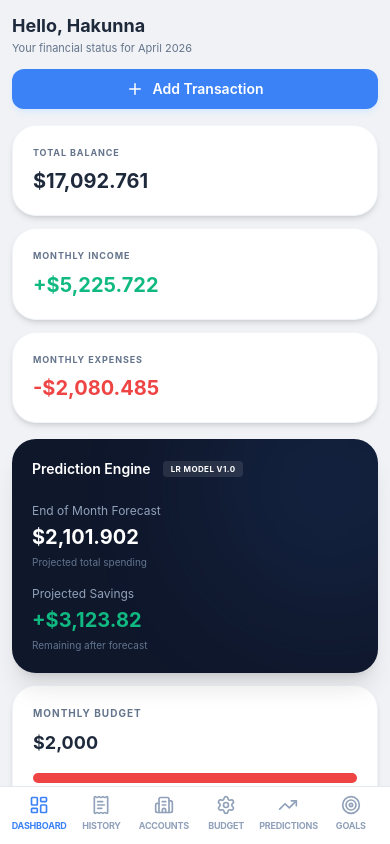
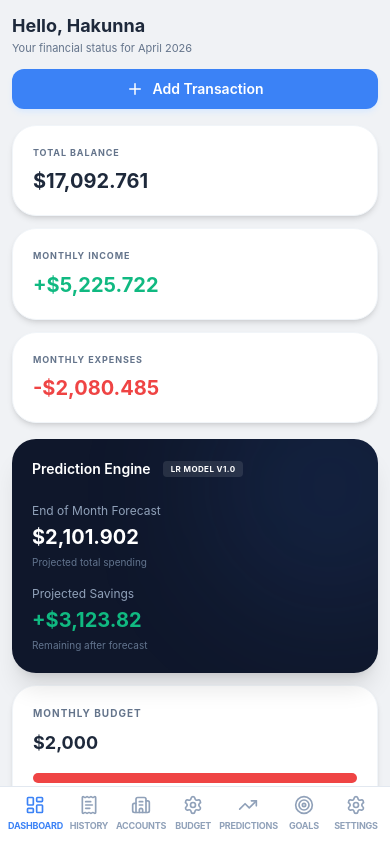
Before and after one commit to hakunnna2/tracker-money, a React (Vite) app: page / in a window 390 px wide. Shown: the top 844 px of the page. Built offline with nearby package versions, Linux system fonts and the light colour scheme.

Commit message:
Show Settings tab in mobile navigation

```diff
--- a/src/App.tsx
+++ b/src/App.tsx
@@ -509,6 +509,7 @@ export default function App() {
           { id: 'Budget', icon: Settings },
           { id: 'Predictions', icon: TrendingUp },
           { id: 'Goals', icon: Target },
+          { id: 'Settings', icon: Settings },
         ].map((item) => (
           <button
             key={item.id}
```
